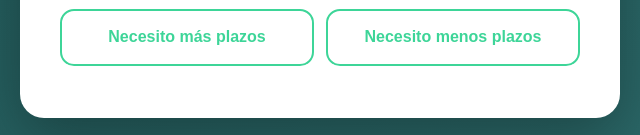
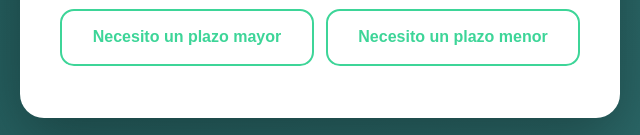
Before and after one commit to RolandoRobles12/Aviva-ofertas, a website: page public/index.html in a window 1280 px wide. Shown: the part 953-1088 px from the top of the page, 320-960 px from the left. Drawn offline with Linux system fonts and the light colour scheme.

Commit message:
Update button text for loan adjustment options

```diff
--- a/public/index.html
+++ b/public/index.html
@@ -654,8 +654,8 @@
                 </div>
 
                 <div class="buttons">
-                    <button class="btn btn-edit" onclick="mostrarAjuste()">Necesito más plazos</button>
-                    <button class="btn btn-edit" onclick="mostrarAjuste()">Necesito menos plazos</button>
+                    <button class="btn btn-edit" onclick="mostrarAjuste()">Necesito un plazo mayor</button>
+                    <button class="btn btn-edit" onclick="mostrarAjuste()">Necesito un plazo menor</button>
                 </div>
             </div>
         </div>
```
